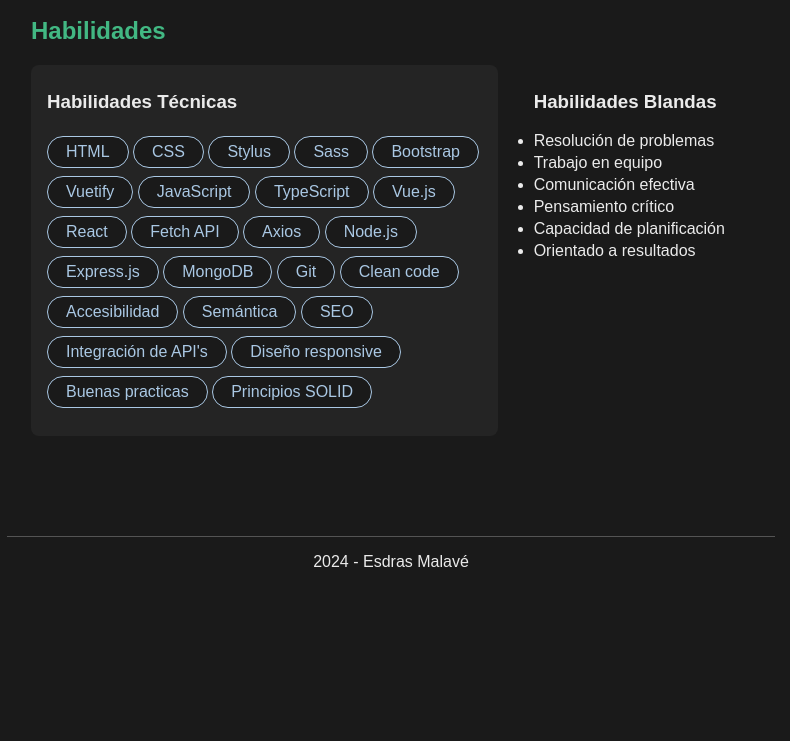
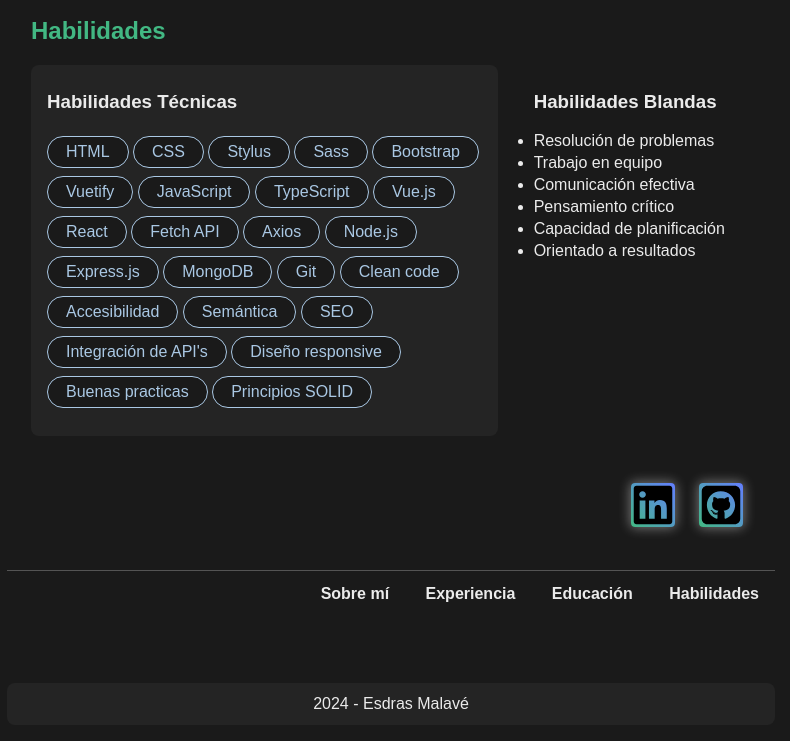
Before and after one commit to esdrasMH/esdrasmalave, a plain HTML site: page index.html in a window 1280 px wide. Shown: the part 3613-4354 px from the top of the page, without its empty margins (249-1039 px from the left). Before the commit the page ends 4200 px from the top, so only its background shows below. Drawn offline with Linux system fonts and the light colour scheme.

Commit message:
Se replico menu de navegación y contacto

```diff
--- a/index.html
+++ b/index.html
@@ -68,7 +68,7 @@
             display: none;
         }
 
-        header nav {
+        header nav, footer nav {
             text-align: right;
         }
 
@@ -76,18 +76,18 @@
             display: block;
         }
 
-        header ul {
+        header ul, footer ul {
             list-style-type: none;
             margin: 0;
             padding: 0;
             overflow: hidden;
         }
 
-        header li {
+        header li, footer li {
             display: inline-block;
         }
 
-        header a {
+        header a, footer nav a {
             display: block;
             color: var(--gray-secondary);
             text-align: center;
@@ -97,7 +97,7 @@
             transition: color 0.3s ease;
         }
 
-        header a:hover {
+        header a:hover, footer nav a:hover {
             color: var(--green-primary);
         }
 
@@ -127,27 +127,23 @@
             display: block;
         }
 
-        .seccion-principal div,
-        .seccion-principal-movil div {
+        .enlaces-contacto {
             float: right;
         }
 
-        .seccion-principal a,
-        .seccion-principal-movil a {
+        .enlaces-contacto a {
             text-decoration: none;
             margin-right: 20px;
         }
 
-        .seccion-principal img,
-        .seccion-principal-movil img {
+        .enlaces-contacto img {
             background: linear-gradient(45deg, var(--green-primary), var(--blue-primary));
             border-radius: 4px;
             box-shadow: 0 0 12px 1px rgba(255, 255, 255, 0.4);
             transition: box-shadow 0.3s ease;
         }
 
-        .seccion-principal img:hover,
-        .seccion-principal-movil img:hover {
+        .enlaces-contacto img:hover {
             box-shadow: 0 0 12px 1px rgba(255, 255, 255, 8);
         }
 
@@ -298,10 +294,25 @@
 
         /* Pie de página */
         footer {
-            margin-top: 100px;
+            margin-top: 134px;
             color: var(--gray-secondary);
             text-align: center;
             border-top: 1px solid var(--gray-primary);
+        }
+
+        footer .enlaces-contacto {
+            margin-top: -88px;
+            margin-right: 12px;
+        }
+
+        footer nav a {
+            margin-bottom: 50px;
+        }
+
+        footer p {
+            padding: 12px;
+            border-radius: 8px;
+            background-color: var(--black-secondary);
         }
 
         @media screen and (max-width: 520px) {
@@ -379,7 +390,27 @@
             }
 
             footer {
-                margin-top: 50px;
+                margin-top: 120px;
+            }
+
+            footer .enlaces-contacto {
+                margin-right: 24px;
+            }
+
+            footer nav {
+                text-align: center;
+            }
+
+            footer nav a {
+                margin-bottom: 0;
+            }
+
+            footer li {
+                display: inline;
+            }
+
+            footer p {
+                border-radius: 0;
             }
         }
     </style>
@@ -757,6 +788,36 @@
     </main>
 
     <footer>
+        <div class="enlaces-contacto">
+            <a href="https://www.linkedin.com/in/esdras-malav%C3%A9-b1678815b/" target="_blank"
+                rel="noopener noreferrer" title="Ir al sitio web de Linkedin">
+                <img src="icon/linkedin.svg" alt="Ir al sitio web de Linkedin" width="44" height="44"
+                    title="Ir al sitio web de Linkedin">
+            </a>
+            <a href="https://github.com/esdrasmh" target="_blank" rel="noopener noreferrer"
+                title="Ir al sitio web de GitHub">
+                <img src="icon/github.svg" alt="Ir al sitio web de GitHub" width="44" height="44"
+                    title="Ir al sitio web de GitHub">
+            </a>
+        </div>
+
+        <nav>
+            <ul>
+                <li>
+                    <a href="#sobre-mi" title="Ir a la sección sobre mí">Sobre mí</a>
+                </li>
+                <li>
+                    <a href="#experiencia" title="Ir a la sección de experiencia">Experiencia</a>
+                </li>
+                <li>
+                    <a href="#educacion" title="Ir a la sección de educación">Educación</a>
+                </li>
+                <li>
+                    <a href="#habilidades" title="Ir a la sección de habilidades">Habilidades</a>
+                </li>
+            </ul>
+        </nav>
+
         <p>2024 - Esdras Malavé</p>
     </footer>
 
```
